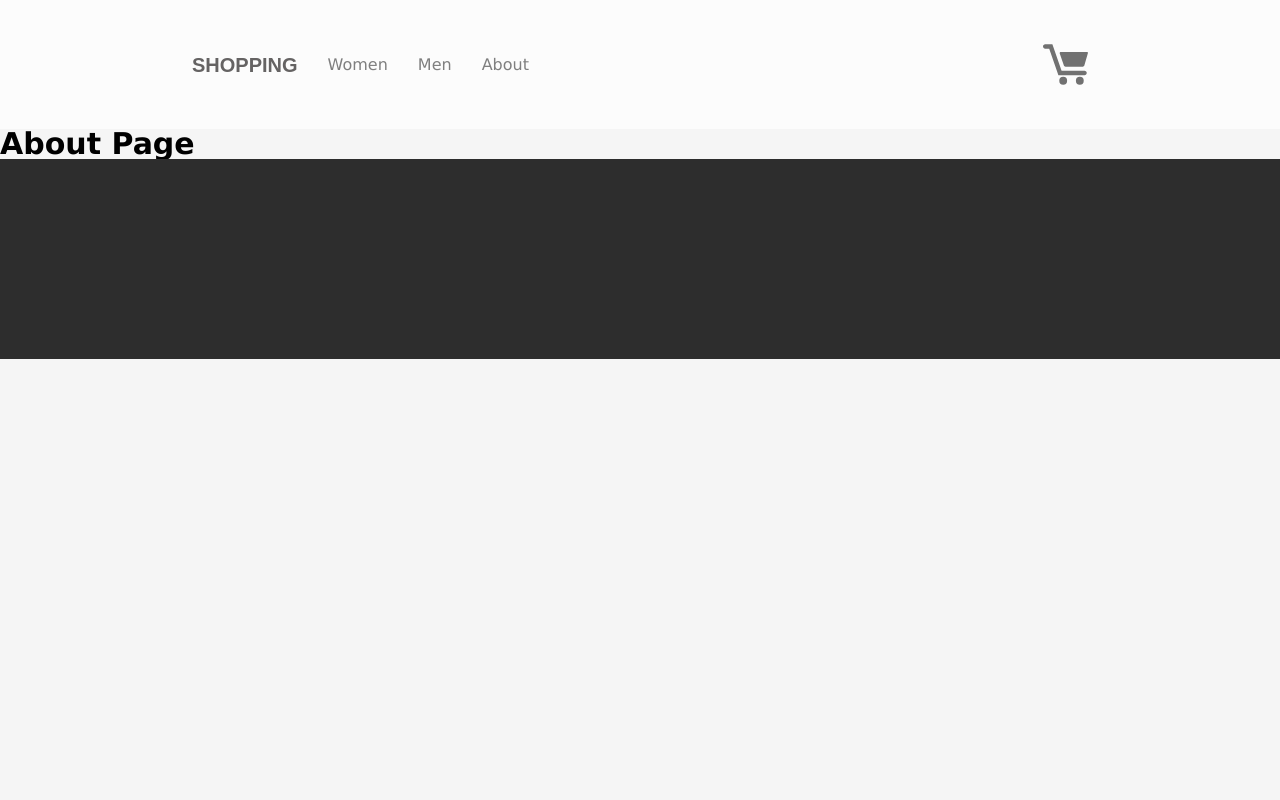
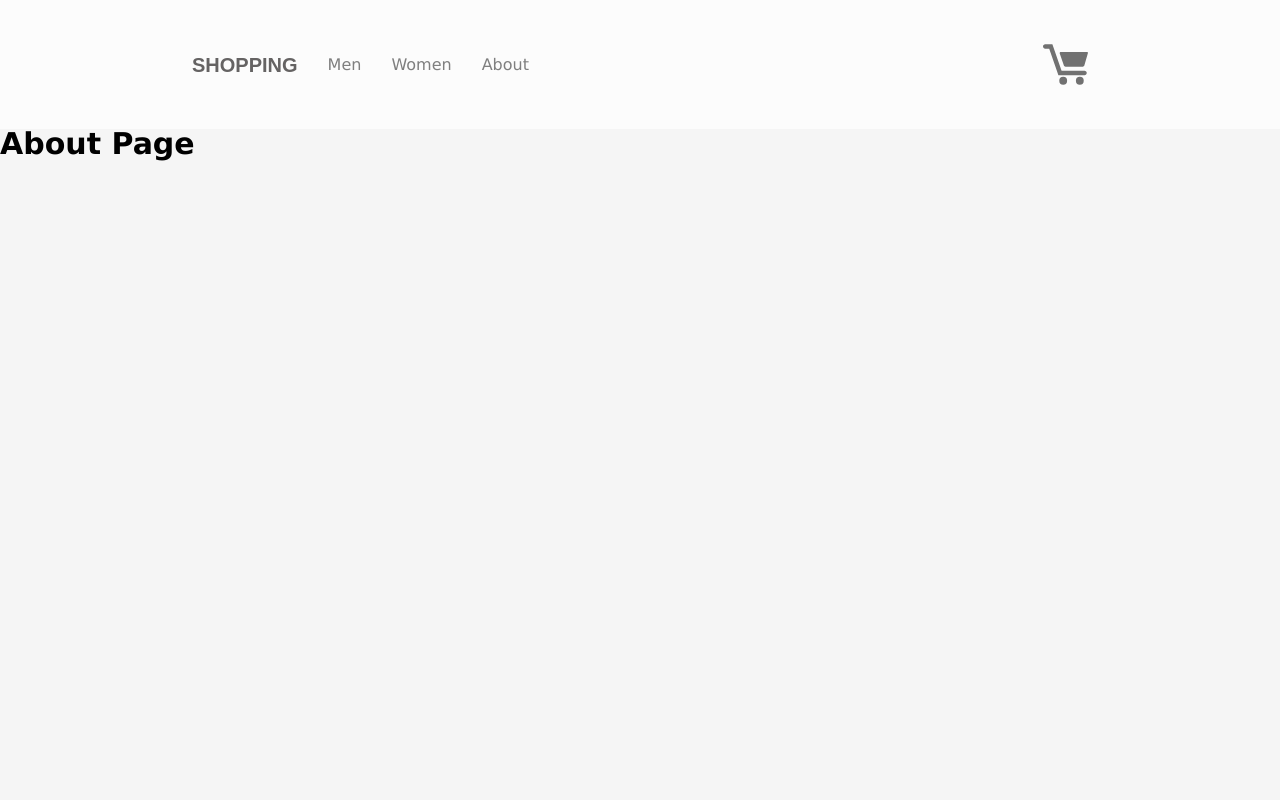
Before and after one commit to LBisca/react-shopping, a React (Create React App) app: page /about in a window 1280 px wide. Shown: the top 800 px of the page. Built offline with nearby package versions, Linux system fonts and the light colour scheme; no server answers.

Commit message:
Fix footer for header pages

```diff
--- a/src/components/layout/Header.js
+++ b/src/components/layout/Header.js
@@ -16,11 +16,11 @@ export default () => {
               </Link>
               <div className="navigation-bar--menu">
                 <ul>
+                  <Link className={"link"} to={"/men"}>
+                    Men
+                  </Link>
                   <Link className={"link"} to={"/women"}>
                     Women
-                  </Link>
-                  <Link className={"link"} to={"/men"}>
-                    Men
                   </Link>
                   <Link className={"link"} to={"/about"}>
                     About
--- a/src/components/pages/About.js
+++ b/src/components/pages/About.js
@@ -1,8 +1,9 @@
 import React from "react";
+import "./style.css";
 
 export default () => {
   return (
-    <div>
+    <div className="container">
       <h1 style={{ marginTop: "129px" }}>About Page</h1>
     </div>
   );
--- a/src/components/pages/Men.js
+++ b/src/components/pages/Men.js
@@ -1,8 +1,9 @@
 import React from "react";
+import "./style.css";
 
 export default () => {
   return (
-    <div>
+    <div className="container">
       <h1 style={{ marginTop: "129px" }}>Nothing Here</h1>
     </div>
   );
--- a/src/components/pages/Women.js
+++ b/src/components/pages/Women.js
@@ -1,5 +1,10 @@
 import React from "react";
+import "./style.css";
 
 export default () => {
-  return <h1 style={{ marginTop: "129px" }}>Nothing Here</h1>;
+  return (
+    <div className="container">
+      <h1 style={{ marginTop: "129px" }}>Nothing Here</h1>
+    </div>
+  );
 };
--- /dev/null
+++ b/src/components/pages/style.css
@@ -0,0 +1,4 @@
+.container {
+  padding-bottom: 100vh;
+}
+/*# sourceMappingURL=style.css.map */
--- /dev/null
+++ b/src/components/pages/style.scss
@@ -0,0 +1,3 @@
+.container {
+  padding-bottom: 100vh;
+}
```
Also changed, not shown: 1 other file (tests, documents, lock files or other folders).
